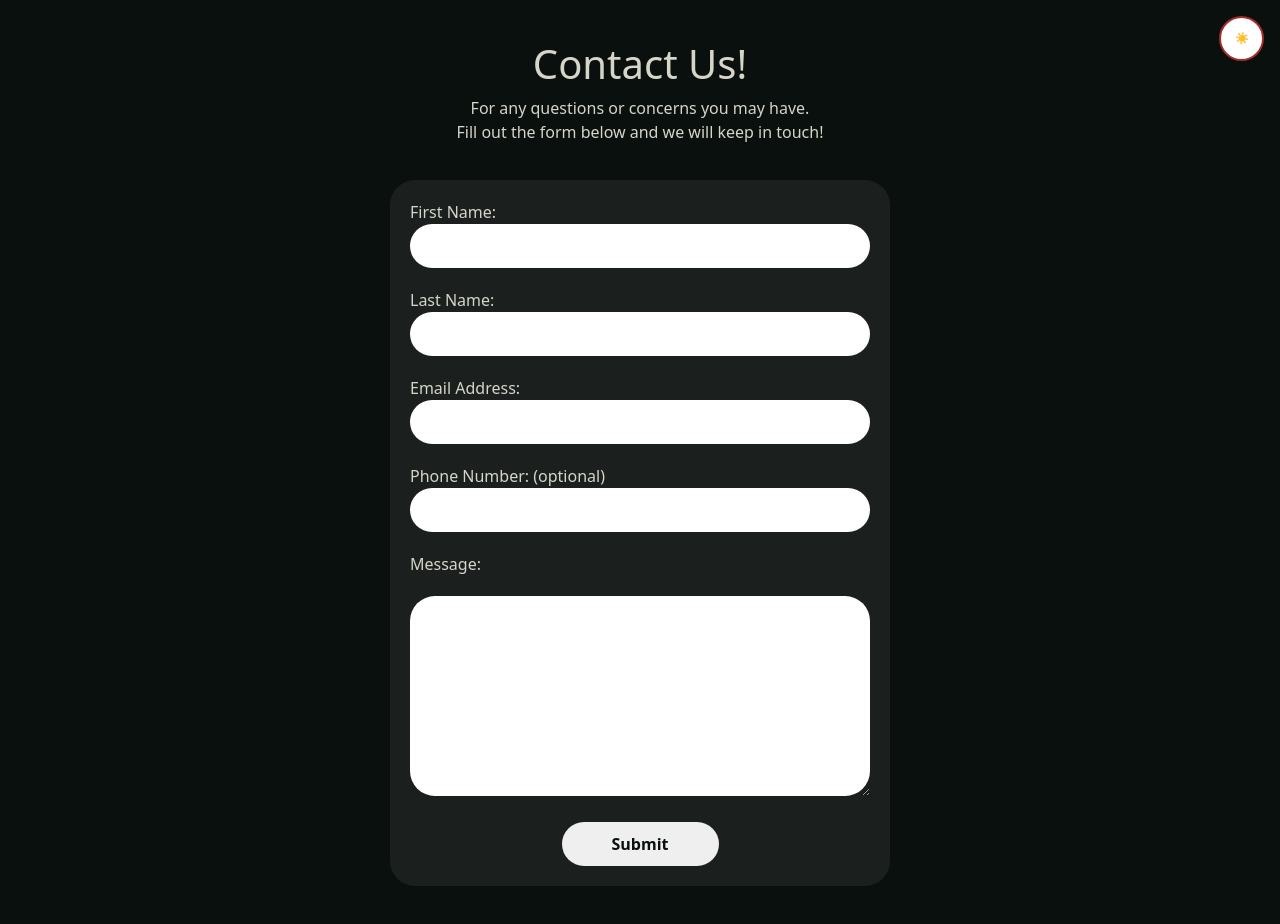
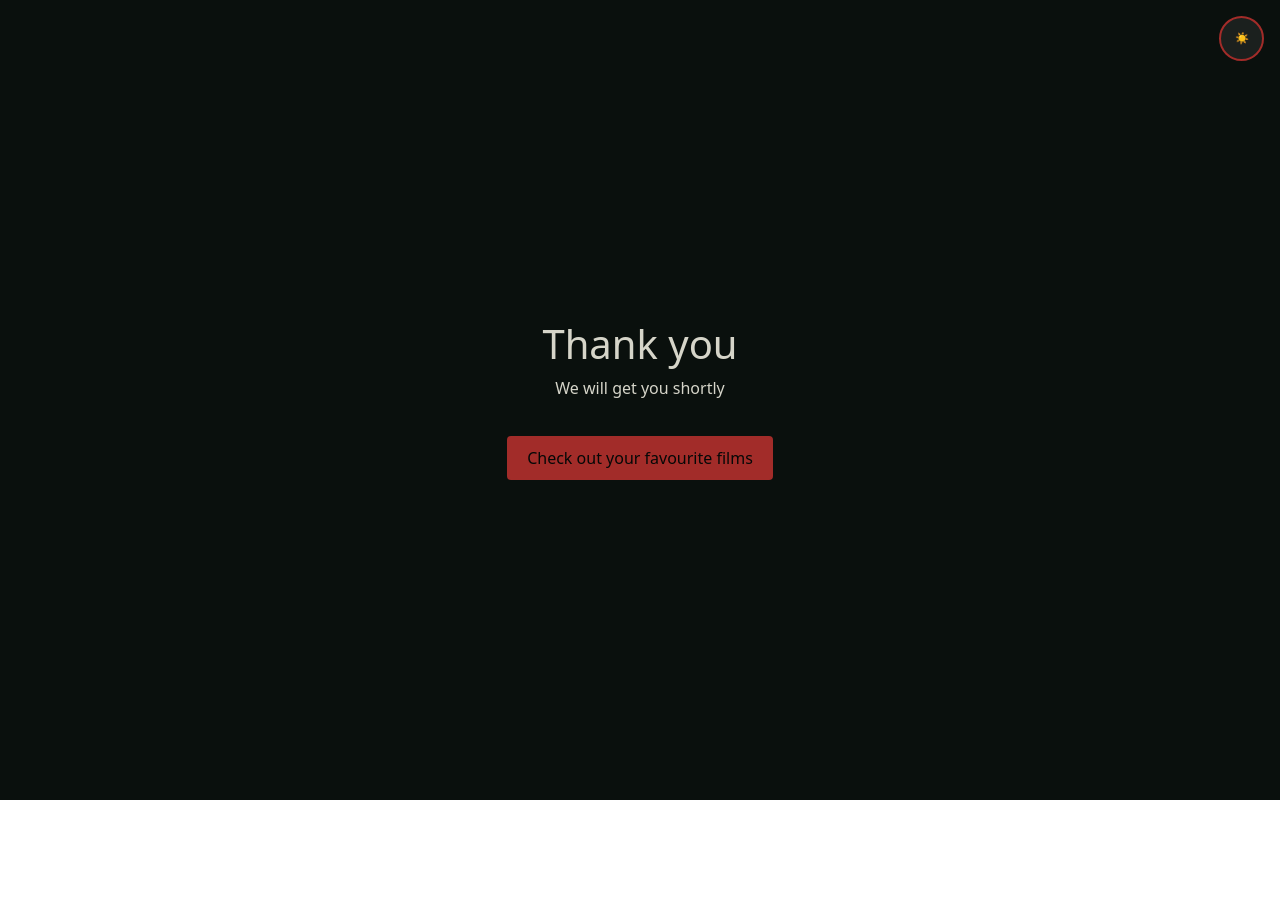
Before and after one commit to ab-21-au/cos30043-assignment, a Vue app in the folder cos30043-groupAssignment/: page / in a window 1280 px wide. After the commit the page ends 800 px from the top, so only its background shows below. Built offline with nearby package versions, Linux system fonts and the light colour scheme; no server answers; a web font is replaced by a local one.

Commit message:
Add ThankYou and Error Pages
Placeholder pages create with themes in mind, will remodel soon

```diff
--- a/cos30043-groupAssignment/src/App.vue
+++ b/cos30043-groupAssignment/src/App.vue
@@ -1,5 +1,5 @@
 <script setup>
-import HelloWorld from './components/ContactUs.vue'
+import HelloWorld from './components/ThankYou.vue'
 
 import { useTheme } from './js/Theme.js';
 
--- /dev/null
+++ b/cos30043-groupAssignment/src/components/ThankYou.vue
@@ -0,0 +1,32 @@
+<template>
+  <main class="thank-you">
+    <h1>Thank you</h1>
+    <p>We will get you shortly</p>
+    <button>Check out your favourite films</button>
+  </main>
+</template>
+<style>
+.thank-you {
+    background-color: var(--bg-primary);
+    display: flex;
+    flex-direction: column;
+    align-items: center;
+    justify-content: center;
+    height: 100vh;
+    text-align: center;
+    color: var(--text-primary);
+
+    button{
+    margin-top: 20px;
+    padding: 10px 20px;
+    background-color: var(--accent);
+    color: var(--bg-dark);
+    border: none;
+    font-style: bold;
+    border-radius: 4px;
+    cursor: pointer;
+    font-size: 1rem;
+    transition: background-color 0.3s ease;
+    }
+}
+</style>
--- a/cos30043-groupAssignment/src/style.css
+++ b/cos30043-groupAssignment/src/style.css
@@ -184,6 +184,7 @@ code {
   --text-muted: #6B6D5B;
   --accent-text-muted: #D6D5C9;
   --border-subtle: rgba(10, 16, 13, 0.15);
+  --img-inverse: invert(0);
 }
 
 :root.dark {
@@ -202,6 +203,7 @@ code {
   --text-muted: #7A7B6A;
   --accent-text-muted: #0A100D;
   --border-subtle: rgba(214, 213, 201, 0.1);
+  --img-inverse: invert(1);
 }
 
 .contactUs-page{
@@ -326,14 +328,14 @@ code {
   display: none;
 }
 
-/* Mobile Response with Button */
+/* Mobile Response with Toggle Button */
 @media (min-width: 320px){
   .theme-toggle{
     padding: 0.6rem;
     width: 45px;
     height: 45px;
     border-radius: 50px;
-    background-color: white;
+    background-color: var(--bg-form);
   }
 
   .toggle-text{
```
Also changed, not shown: cos30043-groupAssignment/src/components/Error404.vue (added, +43 -0 lines), cos30043-groupAssignment/src/assets/error-placeholder.jpg (added).
